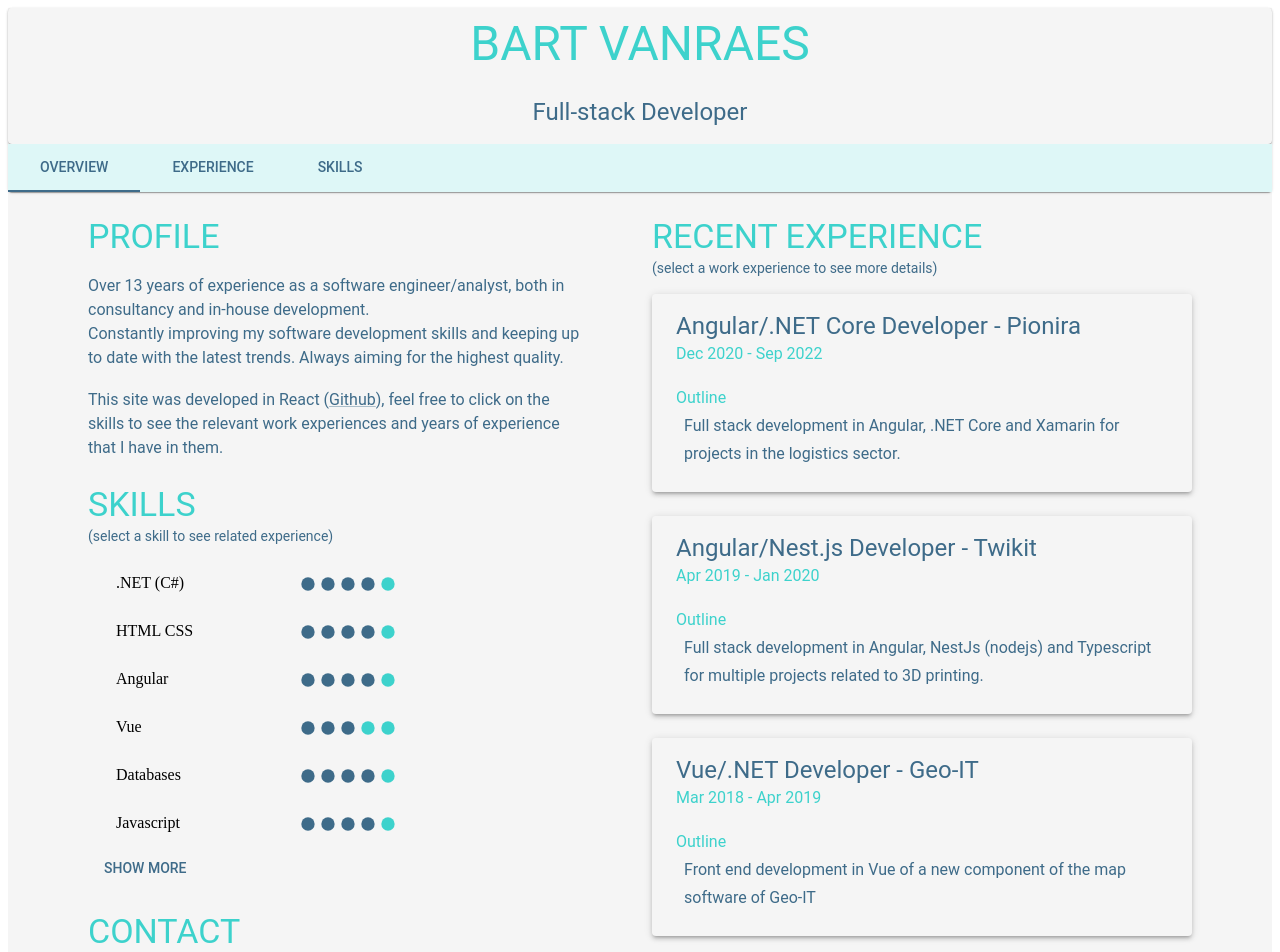
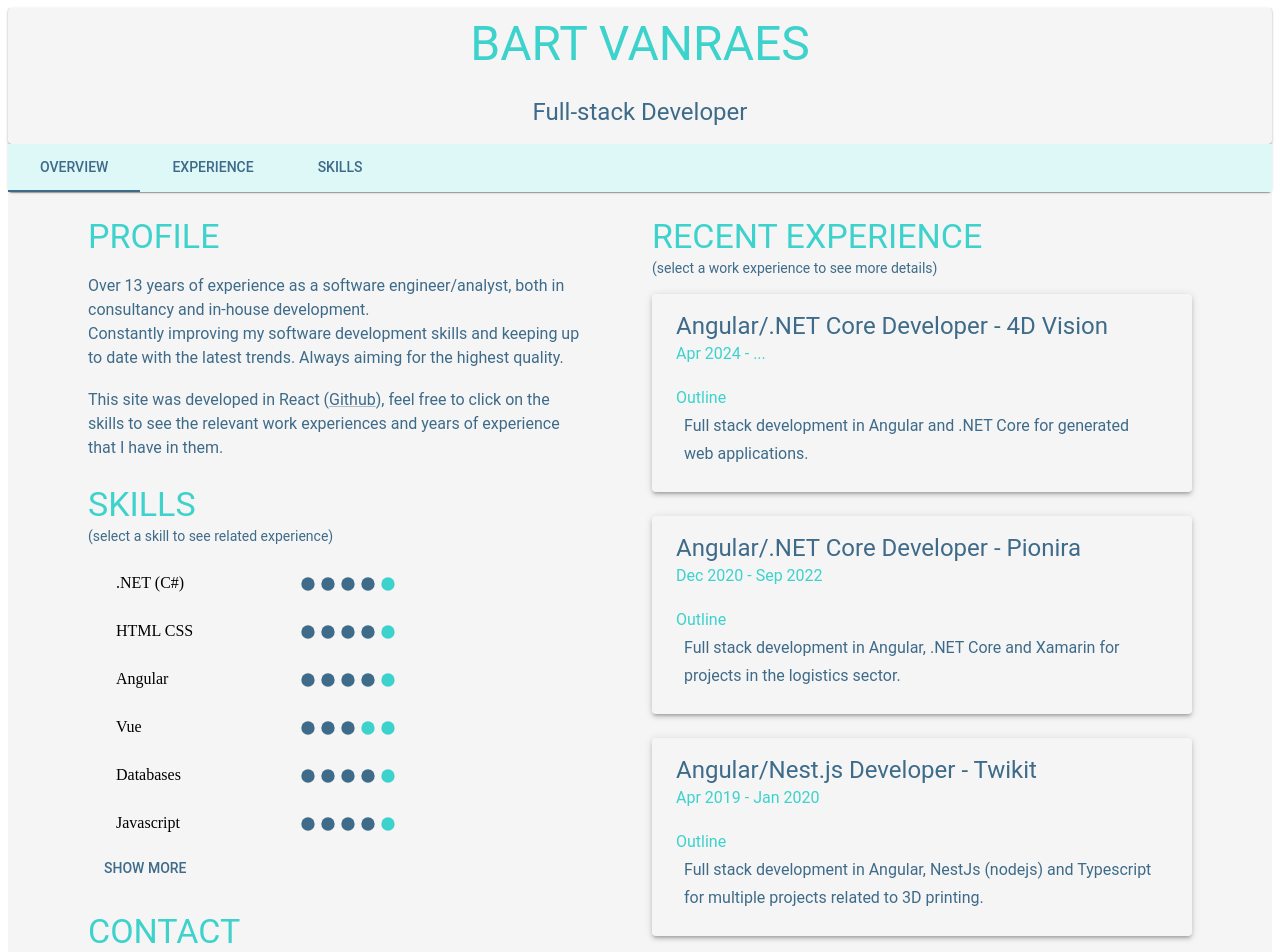
Before and after one commit to bartvanraes/cv-website-react, a Next.js app: page /App in a window 1280 px wide. Shown: the top 952 px of the page. Built offline with nearby package versions, Linux system fonts and the light colour scheme.

Commit message:
4D Vision added

```diff
--- a/src/context/reducers/infoOverviewReducer.js
+++ b/src/context/reducers/infoOverviewReducer.js
@@ -15,7 +15,7 @@ export const infoOverviewReducer = (state, action) => {
                 expandedWorkExperience: expandedWork
             }
         case InfoOverviewDispatchType.GENERAL_SKILL_SELECTED:
-            const defaultWorkExperiences = ['Pionira', 'Twikit', 'Geo-IT']
+            const defaultWorkExperiences = ['4D Vision', 'Pionira', 'Twikit']
             const defaultSkills = ['.NET (C#)', 'Angular', 'VueJS', 'Python', 'React', 'Java']
 
             const generalSkill = action.selectedGeneralSkill.toLowerCase()
--- a/src/data/workExperienceData.js
+++ b/src/data/workExperienceData.js
@@ -3,11 +3,28 @@ import TeamSizeType from '@/enums/TeamSizeType'
 
 const workExerperienceData = [
     {
+        company: '4D Vision',
+        location: 'Antwerp',
+        position: 'Angular/.NET Core Developer',
+        startDate: '08/04/2024',
+        endDate: null,
+        temporary: false,
+        consultancy: false,
+        quit: false,
+        outline: 'Full stack development in Angular and .NET Core for generated web applications.',
+        responsibilities: `• Development of an in-house web application generator in Angular and .NET
+        • Maintaining legacy applications`,
+        projects: `• Madesharp 2`,
+        projectManagement: ProjectManagementType.NONE,
+        teamSize: TeamSizeType.SMALL,
+        skills: ['.NET', 'Angular', '.NET Core', 'Entity Framework', 'SQL Server', 'Devops', 'Azure', 'TypeScript', 'Ngrx']
+    },
+    {
         company: 'VDAB',
         location: 'Antwerp',
         position: 'Career guidance program',
         startDate: '06/12/2022',
-        endDate: null,
+        endDate: '7/04/2024',
         temporary: false,
         consultancy: false,
         quit: false,
```
